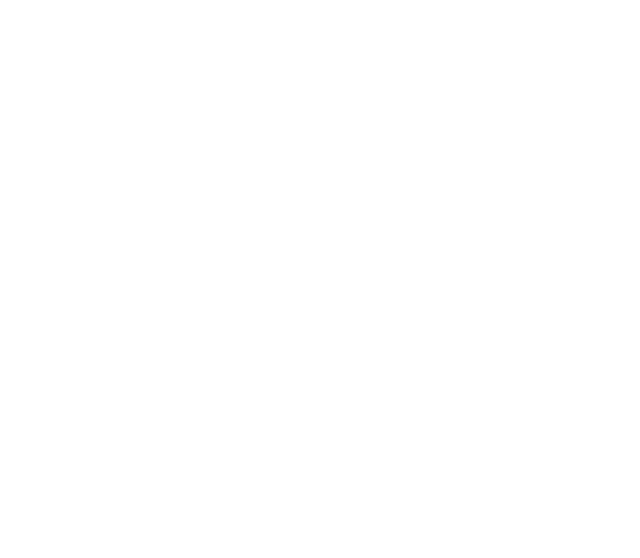
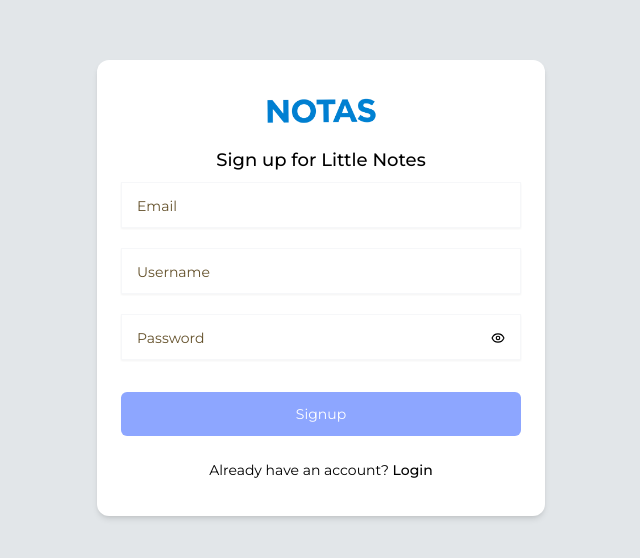
Before and after one commit to dcodeprodigy/petite-notas, a React (Create React App) app: page /register in a window 1280 px wide. Before the commit this address had no page. Shown: the part 112-670 px from the top of the page, without its empty margins (319-959 px from the left). Built offline with nearby package versions, Linux system fonts and the light colour scheme.

Commit message:
refactored sign in and sign up input validation to be less verbose and more efficiently tailored to React

```diff
--- a/src/App.js
+++ b/src/App.js
@@ -1,4 +1,4 @@
-import React from "react";
+import React, { useEffect } from "react";
 import {
   BrowserRouter as Router,
   Routes,
@@ -6,22 +6,23 @@
   Navigate,
 } from "react-router-dom";
 import Dashboard from "./pages/Dashboard.js";
-import Login from "./pages/auth/Login.js"
+import Login from "./pages/auth/Login.js";
+import Register from "./pages/auth/Register.js";
 
 function App() {
-  // const isAuth = localStorage.getItem('token') ? true : false;
+  const isAuth = localStorage.getItem('token') ? true : false;
 
   return (
     <Router>
       <Routes>
-        <Route path="/" element={<Navigate to="/dashboard" />}></Route>
+        <Route path="/" element={isAuth ? <Navigate to="/dashboard" /> : <Navigate to="/login" />}></Route>
         <Route path="/login" element={<Login />}></Route>
-        {/* <Route path="/register" element={<Register />}></Route> */}
-        {/* <Route path="/dashboard" element={isAuth ? <Dashboard /> : <Navigate to="/login" />}></Route> */}
+        <Route path="/register" element={isAuth? <Navigate to="/dashboard" /> : <Register /> }></Route>
+        <Route path="/dashboard" element={isAuth ? <Dashboard /> : <Navigate to="/login" />}></Route>
 
-        <Route path="/dashboard" element={<Dashboard />}></Route>
         {/* <Route path="/404.js" element={<NotFound />}></Route>
         <Route path="*" element={<Navigate to="/404.js"/>}></Route> */}
+
       </Routes>
     </Router>
   );
--- a/src/pages/auth/Login.js
+++ b/src/pages/auth/Login.js
@@ -39,9 +39,12 @@
 
   const navigate = useNavigate();
   const { identifier, password } = formData;
+
   const onChange = (e) => {
-    if (e.target.name === "identifier") {
-      if (e.target.value.length > 0 ) {
+    const { name, value } = e.target;
+
+    if (name === "identifier") {
+      if (value.length > 0 ) {
         setNotValidated({
           ...notValidated,
           identifier: null,
@@ -55,8 +58,8 @@
         })
       }
 
-    } else if (e.target.name === "password") {
-      if (e.target.value.length > 0) {
+    } else if (name === "password") {
+      if (value.length > 0) {
         setNotValidated({
           ...notValidated,
           password: null,
@@ -67,20 +70,8 @@
 
     setFormData({
       ...formData,
-      [e.target.name]: e.target.value,
+      [name]: value,
     });
-  };
-
-  const disableFields = async (bool) => {
-    idRef.current.disabled = bool;
-    passRef.current.disabled = bool;
-    if (bool) {
-      loginBtn.current.disabled = bool;
-      setIsLoading(bool);
-    } else {
-      setIsLoading(bool);
-      loginBtn.current.disabled = bool;
-    }
   };
 
   const onSubmit = async (e) => {
@@ -132,7 +123,7 @@
           autoClose: 5000,
           hideProgressBar: false,
           closeOnClick: true,
-          pauseOnHover: true,
+          pauseOnHover: false,
           draggable: true,
           progress: undefined,
           theme: "colored",
@@ -154,8 +145,7 @@
     }
 
     try {
-      await disableFields(true);
-
+      setIsLoading(true);
       const res = await axios.post(
         `${process.env.REACT_APP_URL}/api/auth/login`,
         {
@@ -180,7 +170,7 @@
       displayToast(false, "An error occured while logging you in."); // On successful login
       setError(err.response?.data?.msg || "Login failed. Please try again.");
     } finally {
-      disableFields(false);
+      setIsLoading(false);
     }
   };
 
@@ -229,7 +219,7 @@
         </div>
 
         <h2 className="py-2 font-medium text-lg">Welcome Back, Chief!</h2>
-        <p className="mb-2 pt-3 pb-3 text-center">
+        <p className="mb-0 pt-3 pb-3 text-center">
           Please enter your email/username and password to login
         </p>
 
@@ -248,6 +238,7 @@
               onChange={onChange}
               placeholder=""
               className="peer p-3 border border-p-grey shadow-sm w-[100%] focus:outline-btn-blue focus:shadow-none transition-all disabled:opacity-50 disabled:cursor-not-allowed"
+              disabled={isLoading ? true : false}
             />
             <span ref={idSpanRef} className={styles.spanStyles}>
               Email or Username
@@ -255,7 +246,7 @@
           </label>
 
           {notValidated?.identifier && (
-            <div className="text-red-600 text-xs text-left mt-2">
+            <div className="text-red-600 text-xs text-left mt-2 pl-3">
               {notValidated.idMsg}
             </div>
           )}
@@ -271,6 +262,7 @@
               onChange={onChange}
               onBlur={handleBlur}
               placeholder=""
+              disabled={isLoading ? true : false}
               className="peer p-3 pr-8 border border-p-grey shadow-sm  focus:outline-btn-blue focus:shadow-none w-[100%] disabled:opacity-50 disabled:cursor-not-allowed"
             />
             <span ref={passSpanRef} className={styles.spanStyles}>
@@ -291,7 +283,7 @@
           </label>
 
           {notValidated?.password && (
-            <div className="text-red-500 text-xs text-left mt-2">
+            <div className="text-red-500 text-xs text-left mt-2 pl-3">
               {notValidated.pwdMsg}
             </div>
           )}
@@ -302,6 +294,7 @@
             type="submit"
             ref={loginBtn}
             className="p-3 w-[100%] bg-btn-blue text-white rounded-md disabled:opacity-50 disabled:cursor-not-allowed"
+            disabled={isLoading ? true : false}
           >
             Login
           </button>
@@ -311,7 +304,12 @@
             loading
             loadingPosition="center"
             variant="outlined"
-            sx={{ padding: "1.35rem", borderRadius: "6px" }}
+            sx={{
+              padding: "1.35rem",
+              borderRadius: "6px",
+              opacity: "0.7",
+              backgroundColor: "#8da6ff",
+            }}
           ></Button>
         )}
 
@@ -322,7 +320,7 @@
           </Link>
         </span>
         <span className="pt-2">
-          Dumb enough to forget password?{" "}
+          Did someone forget their password?{" "}
           <Link to="/fp" className="font-medium hover:underline">
             Recover
           </Link>
--- a/src/pages/auth/Register.js
+++ b/src/pages/auth/Register.js
@@ -1,22 +1,273 @@
-import React, { useState } from "react";
+import React, { useState, useRef } from "react";
 import { Link, useNavigate } from "react-router-dom";
 import axios from "axios";
 import { LuEye } from "react-icons/lu";
 import { LuEyeClosed } from "react-icons/lu";
+import { GiCheckMark } from "react-icons/gi";
 import Button from "@mui/material/Button";
 import { ToastContainer, toast } from "react-toastify";
 import { Flip } from "react-toastify";
 
+const styles = {
+  spanStyles:
+    "absolute left-4 top-[30%]  transition-all peer-focus:-translate-y-6 peer-focus:bg-white  peer-focus:text-[10px] peer-focus:px-[4px] peer-focus:-ml-1  peer-focus:rounded-xl cursor-text text-t-grey",
+  keepsPlaceholderUp: [
+    "-translate-y-6",
+    "text-[10px]",
+    "rounded-xl",
+    "-ml-1",
+    "px-[4px]",
+  ],
+  disableInput: ["disabled:opacity-50", "disabled:cursor-not-allowed"],
+};
+
+const Register = () => {
+  const emailRef = useRef(null);
+  const emailSpanRef = useRef(null);
+  const usernameRef = useRef(null);
+  const usernameSpanRef = useRef(null);
+  const passRef = useRef(null);
+  const passSpanRef = useRef(null);
+  const signupBtn = useRef(null);
+  let [error, setError] = useState("");
+  const [formData, setFormData] = useState({
+    email: "",
+    username: "",
+    password: "",
+  });
+  let [passwordVisible, setPasswordVisible] = useState(false);
+  let [isLoading, setIsLoading] = useState(false);
+  const [notValidated, setNotValidated] = useState({
+    email: null,
+    password: null,
+    username: null,
+    emailMsg: "",
+    pwdMsg: "",
+    usernameMsg: "",
+  });
+  const [isValidated, setIsValidated] = useState({
+    email: null,
+    pwd: null,
+    username: null,
+  });
+
+  const navigate = useNavigate();
+  const { email, username, password } = formData;
+
+  const onChange = (e) => {
+    const { name, value } = e.target;
+
+    setFormData({
+      ...formData,
+      [name]: value,
+    });
+
+    let newIsValidated = {...isValidated};
+    let newNotValidated = {...notValidated};
 
 
+    if (name === "username") {
+        newIsValidated.username = false;
+
+        if (!value) {
+          newNotValidated = {...newNotValidated, username : true, usernameMsg: "This field cannot be empty"}
+        } else if (!value.match(/^[A-Za-z0-9_-]+$/)) {
+          newNotValidated = {...newNotValidated, username : true, usernameMsg: "This field contains disallowed characters (e.g. spaces or special symbols)"}
+        } else {
+            newIsValidated.username = true;
+            newNotValidated = {...newNotValidated, username : false, usernameMsg: "Looks good"}
+        }
+        setIsValidated(newIsValidated); setNotValidated(newNotValidated);
+    }
 
 
+    if (name === "email") {
+      newIsValidated.email = false;
 
+      if (!value) {
+        newNotValidated = {...newNotValidated, email : true, emailMsg: "This field cannot be empty"}
+      } else if (!value.match(/^[A-Za-z0-9._%+\-]+@[A-Za-z0-9.\-]+\.[A-Za-z]{2,}$/)) {
+        newNotValidated = {...newNotValidated, email : true, emailMsg: "Please enter a valid email address"}
+      } else {
+        newIsValidated = {...newIsValidated, email: true}
+        newNotValidated = {...newNotValidated, email: false, emailMsg: "Looks good"}
+      }
+      setIsValidated(newIsValidated); setNotValidated(newNotValidated);
+    }
 
+    if (name === "password") {
+     newIsValidated.pwd = false;
 
+     if (!value) {
+      newNotValidated = { ...newNotValidated, password : true, pwdMsg: "This field cannot be empty" }
+     } else if (!value.match(/^(?=.*[A-Za-z])(?=.*\d).{8,}$/)) {
+      newNotValidated = {...newNotValidated, password: true, pwdMsg: "Password must be at least 8 characters and include at least one letter and one number"}
+     } else {
+      newIsValidated.pwd = true;
+      newNotValidated = {...newNotValidated, password: false, pwdMsg: "Looks good"}
+     }
 
-const Register = () => {
-    return (
+     setIsValidated(newIsValidated); setNotValidated(newNotValidated);
+
+    }
+
+    console.log(newNotValidated);
+  };
+
+  const onSubmit = async (e) => {
+    e.preventDefault();
+    setError("");
+
+    if (!email && !password && !username) {
+      return setNotValidated({
+        ...notValidated,
+        email: true,
+        password: true,
+        username: true,
+        emailMsg: "This field cannot be blank",
+        usernameMsg: "This field cannot be blank",
+        pwdMsg: "This field cannot be blank",
+      });
+    } else if (!email) {
+      return setNotValidated({
+        ...notValidated,
+        email: true,
+        emailMsg: "This field cannot be blank",
+      });
+    } else if (!email.match(/^[^\s@]+@[^\s@]+\.[^\s@]+$/)) {
+      return setNotValidated({
+        ...notValidated,
+        email: true,
+        emailMsg: "Email address must be of valid type",
+      });
+    } else if (!password) {
+      return setNotValidated({
+        ...notValidated,
+        password: true,
+        pwdMsg: "This field cannot be blank",
+      });
+    } else if (!password.match(/^(?=.*[A-Za-z])(?=.*\d)[A-Za-z\d]{8,}$/)) {
+      return setNotValidated({
+        ...notValidated,
+        password: true,
+        pwdMsg:
+          "Password cannot be less than 8 characters & must contain at least 1 letter and 1 digit",
+      });
+    } else if (!username) {
+      return setNotValidated({
+        ...notValidated,
+        username: true,
+        usernameMsg: "This field cannot be blank",
+      });
+    } else if (!username.match(/^[A-Za-z0-9_-]+$/)) {
+      return setNotValidated({
+        ...notValidated,
+        username: true,
+        usernameMsg:
+          "Username contains one or more disallowed characters (e.g, an empty space or special characters)",
+      });
+    }
+
+    function displayToast(success, msg) {
+      if (success) {
+        toast.success(msg, {
+          position: "bottom-center",
+          autoClose: 5000,
+          hideProgressBar: false,
+          closeOnClick: true,
+          pauseOnHover: true,
+          draggable: true,
+          progress: undefined,
+          theme: "colored",
+          transition: Flip,
+        });
+      } else {
+        toast.error(msg, {
+          position: "bottom-center",
+          autoClose: 5000,
+          hideProgressBar: false,
+          closeOnClick: true,
+          pauseOnHover: false,
+          draggable: true,
+          progress: undefined,
+          theme: "colored",
+          transition: Flip,
+        });
+      }
+    }
+
+    try {
+      setIsLoading(true);
+
+      const res = await axios.post(
+        `${process.env.REACT_APP_URL}/api/auth/register`,
+        {
+          email,
+          username,
+          password,
+        }
+      );
+
+      if (res.status === 200) {
+        displayToast(true, "Registeration Successful");
+        localStorage.setItem("token", res.data.token);
+        navigate("/dashboard");
+      } else {
+        displayToast(
+          false,
+          res.data.msg || "An error occured while signing you up"
+        ); // On successful login
+        return setError(res.data.msg);
+      }
+    } catch (err) {
+      displayToast(false, "An error occured while logging you in."); // On successful login
+      setError(err.response?.data?.msg || "Sign up failed. Please try again.");
+    } finally {
+      setIsLoading(false);
+    }
+  };
+
+  function handleBlur(e) {
+    const target = e.target;
+    if (target === emailRef.current) {
+      if (emailRef.current.value.length > 0) {
+        styles.keepsPlaceholderUp.forEach((style) => {
+          emailSpanRef.current.classList.add(style);
+        });
+      } else {
+        styles.keepsPlaceholderUp.forEach((style) => {
+          emailSpanRef.current.classList.remove(style);
+        });
+      }
+    } else if (target === usernameRef.current) {
+      if (usernameRef.current.value.length > 0) {
+        styles.keepsPlaceholderUp.forEach((style) => {
+          usernameSpanRef.current.classList.add(style);
+        });
+      } else {
+        styles.keepsPlaceholderUp.forEach((style) => {
+          usernameSpanRef.current.classList.remove(style);
+        });
+      }
+    } else if (target === passRef.current) {
+      if (passRef.current.value.length > 0) {
+        styles.keepsPlaceholderUp.forEach((style) => {
+          passSpanRef.current.classList.add(style);
+        });
+      } else {
+        styles.keepsPlaceholderUp.forEach((style) => {
+          passSpanRef.current.classList.remove(style);
+        });
+      }
+    }
+  }
+
+  function handlePasswordVisibility() {
+    !passwordVisible ? setPasswordVisible(true) : setPasswordVisible(false);
+  }
+
+  // Change the name of the email field to username on submit if value does not match the email regex
+  return (
     <div className="min-h-screen flex justify-center items-center bg-primary-background p-3 md:p-0 text-sm ">
       <form
         onSubmit={onSubmit}
@@ -31,9 +282,6 @@
         </div>
 
         <h2 className="py-2 font-medium text-lg">Sign up for Little Notes</h2>
-        <p className="mb-2 pt-3 pb-3 text-center">
-          Please enter your email/username and password to login
-        </p>
 
         {error && (
           <div className="mb-4 text-red-500 font-medium text-xs">{error}</div>
@@ -43,27 +291,61 @@
           <label className="relative block w-[100%]">
             <input
               type="text"
-              ref={idRef}
-              name="identifier"
-              value={identifier}
+              ref={emailRef}
+              name="email"
+              value={email}
               onBlur={handleBlur}
               onChange={onChange}
-              placeholder=""
+              disabled={isLoading ? true : false}
               className="peer p-3 border border-p-grey shadow-sm w-[100%] focus:outline-btn-blue focus:shadow-none transition-all disabled:opacity-50 disabled:cursor-not-allowed"
             />
-            <span ref={idSpanRef} className={styles.spanStyles}>
-              Email or Username
+            <span ref={emailSpanRef} className={styles.spanStyles}>
+              Email
             </span>
           </label>
 
-          {notValidated?.identifier && (
-            <div className="text-red-600 text-xs text-left mt-2">
-              {notValidated.idMsg}
+          {notValidated?.email && (
+            <div className="text-red-600 text-xs text-left mt-2 pl-3">
+              {notValidated.emailMsg}
+            </div>
+          )}
+          {!notValidated?.email && notValidated.emailMsg && (
+            <div className="text-green-700 text-xs text-left inline-flex gap-2 mt-2 pl-3">
+              {notValidated.emailMsg} {<GiCheckMark />}
             </div>
           )}
         </div>
 
         <div className="relative w-[100%] mb-5">
+          <label className="relative block w-[100%]">
+            <input
+              type="text"
+              ref={usernameRef}
+              name="username"
+              value={username}
+              onBlur={handleBlur}
+              onChange={onChange}
+              disabled={isLoading ? true : false}
+              className="peer p-3  border border-p-grey shadow-sm w-[100%] focus:outline-btn-blue focus:shadow-none transition-all disabled:opacity-50 disabled:cursor-not-allowed"
+            />
+            <span ref={usernameSpanRef} className={styles.spanStyles}>
+              Username
+            </span>
+          </label>
+
+          {notValidated?.username && (
+            <div className="text-red-600 text-xs text-left mt-2 pl-3">
+              {notValidated.usernameMsg}
+            </div>
+          )}
+          {!notValidated?.username && notValidated.usernameMsg && (
+            <div className="inline-flex gap-2 text-green-700 text-xs text-left mt-2 pl-3">
+              {notValidated.usernameMsg} {<GiCheckMark />}
+            </div>
+          )}
+        </div>
+
+        <div className="relative w-[100%] mb-8">
           <label className="relative block w-[100%]">
             <input
               type={passwordVisible ? "text" : "password"}
@@ -72,8 +354,8 @@
               value={password}
               onChange={onChange}
               onBlur={handleBlur}
-              placeholder=""
-              className="peer p-3 pr-8 border border-p-grey shadow-sm  focus:outline-btn-blue focus:shadow-none w-[100%] disabled:opacity-50 disabled:cursor-not-allowed"
+              disabled={isLoading ? true : false}
+              className="peer p-3 pr-8 border border-p-grey shadow-sm w-[100%] focus:outline-btn-blue focus:shadow-none disabled:opacity-50 disabled:cursor-not-allowed"
             />
             <span ref={passSpanRef} className={styles.spanStyles}>
               Password
@@ -93,8 +375,14 @@
           </label>
 
           {notValidated?.password && (
-            <div className="text-red-500 text-xs text-left mt-2">
+            <div className="text-red-500 text-xs text-left mt-2 pl-3">
               {notValidated.pwdMsg}
+            </div>
+          )}
+
+          {!notValidated?.password && notValidated.pwdMsg && (
+            <div className="inline-flex gap-2 text-green-700  text-xs text-left mt-2 pl-3">
+              {notValidated.pwdMsg} {<GiCheckMark />}
             </div>
           )}
         </div>
@@ -102,10 +390,11 @@
         {!isLoading ? (
           <button
             type="submit"
-            ref={loginBtn}
+            ref={signupBtn}
             className="p-3 w-[100%] bg-btn-blue text-white rounded-md disabled:opacity-50 disabled:cursor-not-allowed"
+            disabled={isLoading ? true : false}
           >
-            Login
+            Signup
           </button>
         ) : (
           <Button
@@ -113,30 +402,25 @@
             loading
             loadingPosition="center"
             variant="outlined"
-            sx={{ padding: "1.35rem", borderRadius: "6px" }}
+            sx={{
+              padding: "1.35rem",
+              borderRadius: "6px",
+              opacity: "0.7",
+              backgroundColor: "#8da6ff",
+            }}
           ></Button>
         )}
 
         <span className="pt-6">
-          New to Petite Notas?{" "}
-          <Link to="/register" className="font-medium hover:underline">
-            Sign up
-          </Link>
-        </span>
-        <span className="pt-2">
-          Dumb enough to forget password?{" "}
-          <Link to="/fp" className="font-medium hover:underline">
-            Recover
+          Already have an account?{" "}
+          <Link to="/login" className="font-medium hover:underline">
+            Login
           </Link>
         </span>
       </form>
       <ToastContainer />
     </div>
   );
-}
+};
 
-
-
-
-
-  export default Register
+export default Register;
```
Also changed, not shown: src/pages/Dashboard.js.
